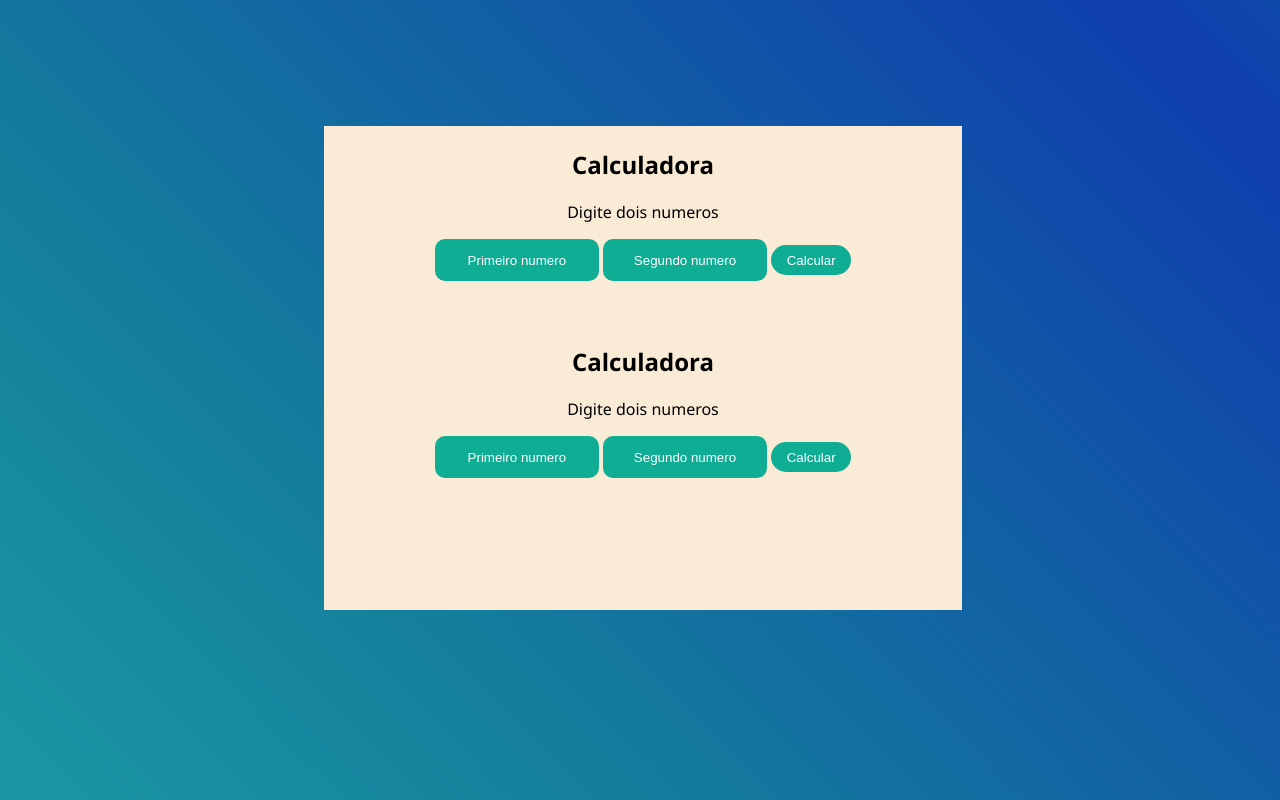
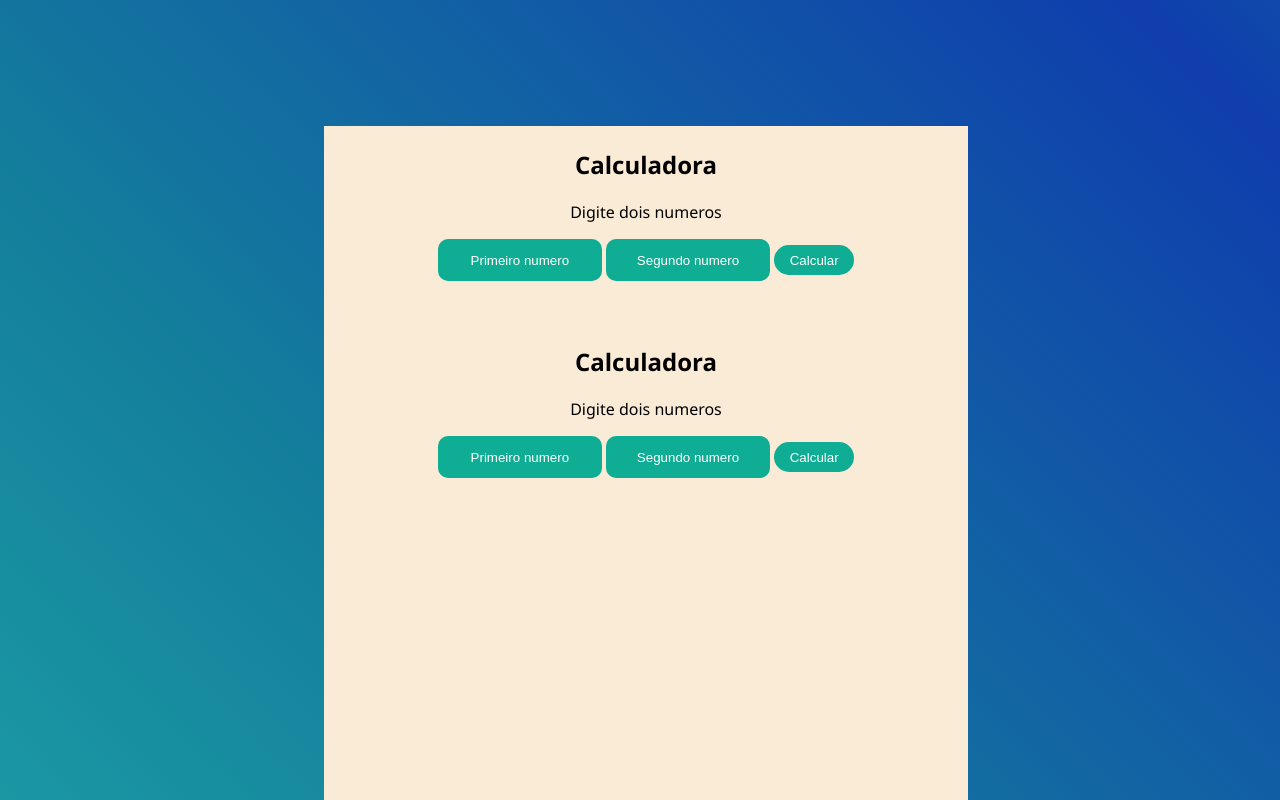
Before and after one commit to PedroBrito0519/Math-script, a plain HTML site: page index.html in a window 1280 px wide. Shown: the top 800 px of the page. Drawn offline with Linux system fonts and the light colour scheme.

Commit message:
Update style.css

```diff
--- a/style.css
+++ b/style.css
@@ -24,11 +24,11 @@ body {
     }
   section{
       background-color: antiquewhite;
-    padding: 2px 3px;
+      padding: 2px 6px;
       align-items: center;
       text-align: center;
       width: 50%;
-    height: 60%;
+      height: 130%;
   font-size: 14;
   font-family:'Segoe UI', Tahoma, Geneva, Verdana, sans-serif ;
   margin-top: 10%;
@@ -54,4 +54,5 @@ input::placeholder{
       background-color: #0fad93;
       width: 80px;
       height: 30px;
+      gap: 5px;
     }
```
Lines whose indentation alone changed are shown as unchanged.
